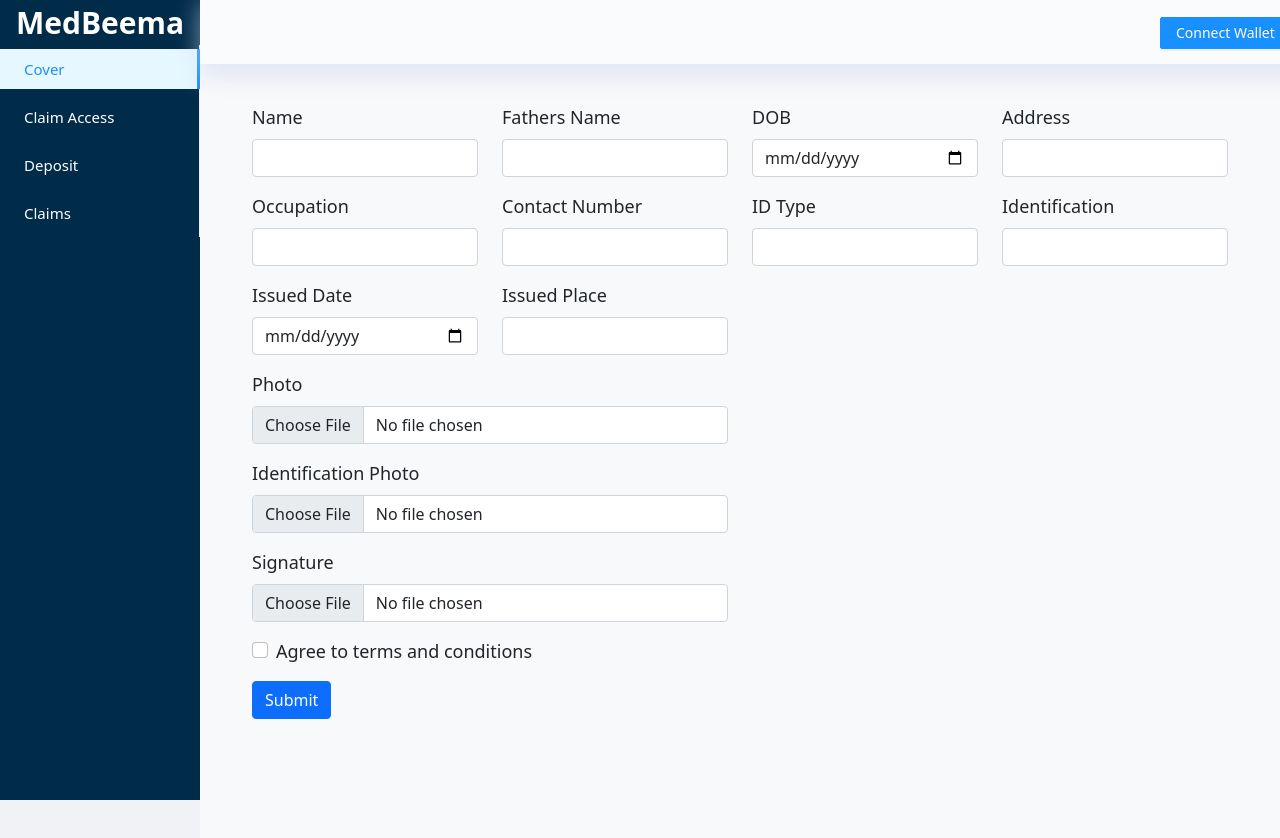
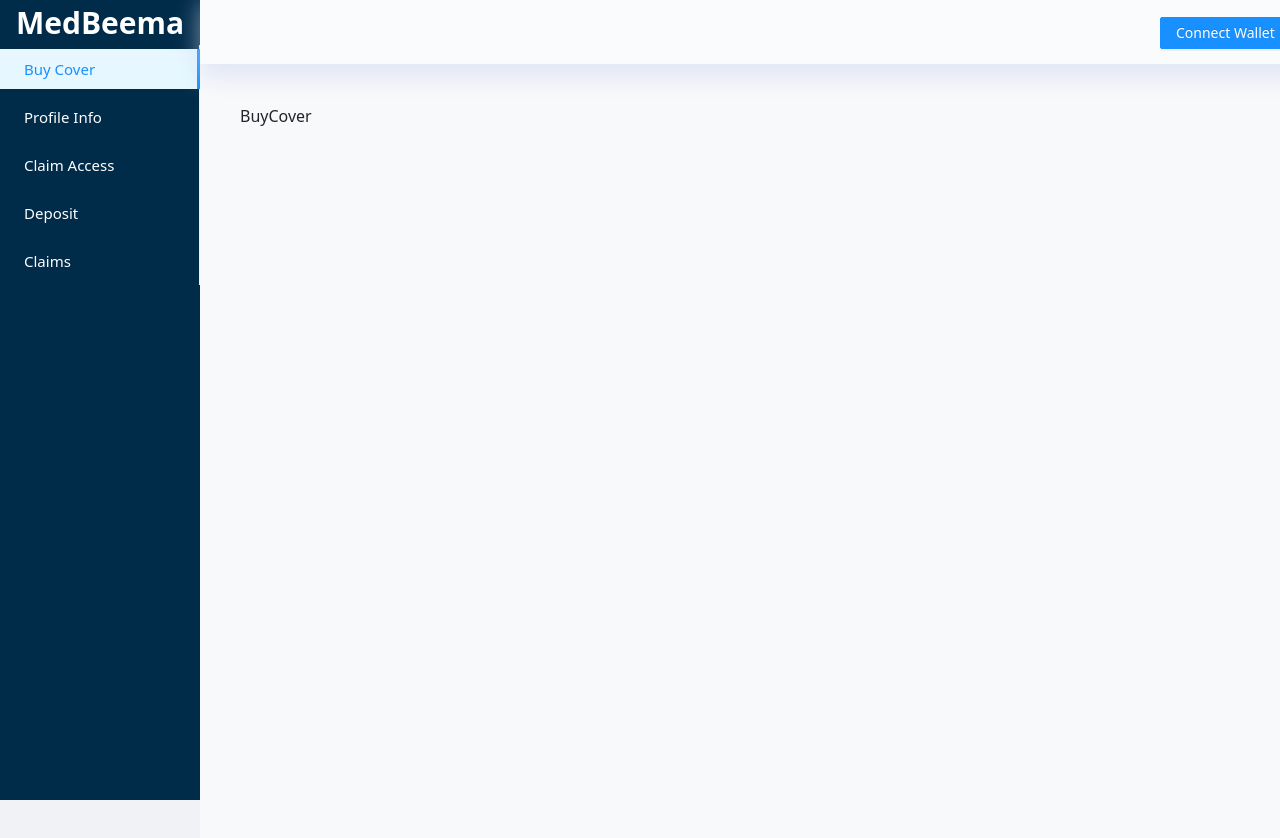
Before and after one commit to Med-Beema/Med-Beema-FrontEnd, a React (Create React App) app: page / in a window 1280 px wide. Shown: the top 838 px of the page. Built offline with nearby package versions, Linux system fonts and the light colour scheme.

Commit message:
buycover

```diff
--- /dev/null
+++ b/src/components/buycover/Buycover.js
@@ -0,0 +1,5 @@
+import React from "react";
+
+export default function Buycover() {
+  return <div>BuyCover</div>;
+}
--- a/src/components/layout/Dashboard.js
+++ b/src/components/layout/Dashboard.js
@@ -1,6 +1,7 @@
 import React, { useState } from "react";
 import { Link, Route, Routes } from "react-router-dom";
 import { Layout, Menu, Button, Row, Col, Modal } from "antd";
+import Buycover from "../buycover/Buycover";
 import PolicyHolderForm from "./../policyholderform/PolicyHolderForm";
 import ClaimAccessForm from "./../claimaccess/ClaimAccessForm";
 import Deposit from "./../deposit/deposit";
@@ -46,10 +47,18 @@ export default function Dashboard() {
               to="/"
               style={{ color: "inherit", textDecoration: "inherit" }}
             >
-              Cover
+              Buy Cover
             </Link>
           </Menu.Item>
           <Menu.Item key="2">
+            <Link
+              to="/profileInfo"
+              style={{ color: "inherit", textDecoration: "inherit" }}
+            >
+              Profile Info
+            </Link>
+          </Menu.Item>
+          <Menu.Item key="3">
             <Link
               to="/claimaccess"
               style={{ color: "inherit", textDecoration: "inherit" }}
@@ -57,7 +66,7 @@ export default function Dashboard() {
               Claim Access
             </Link>
           </Menu.Item>
-          <Menu.Item key="3">
+          <Menu.Item key="4">
             <Link
               to="/deposit"
               style={{ color: "inherit", textDecoration: "inherit" }}
@@ -65,7 +74,7 @@ export default function Dashboard() {
               Deposit
             </Link>
           </Menu.Item>
-          <Menu.Item key="4">
+          <Menu.Item key="5">
             <Link
               to="/claims"
               style={{ color: "inherit", textDecoration: "inherit" }}
@@ -142,7 +151,8 @@ export default function Dashboard() {
         >
           <div className="site-layout-background" style={{ padding: 24 }}>
             <Routes>
-              <Route path="/" element={<PolicyHolderForm />} />
+              <Route path="/" element={<Buycover />} />
+              <Route path="/profileInfo" element={<PolicyHolderForm />} />
               <Route path="/claimaccess" element={<ClaimAccessForm />} />
               <Route path="/deposit" element={<Deposit />} />
               <Route path="/claims" element={<Claims />} />
```
